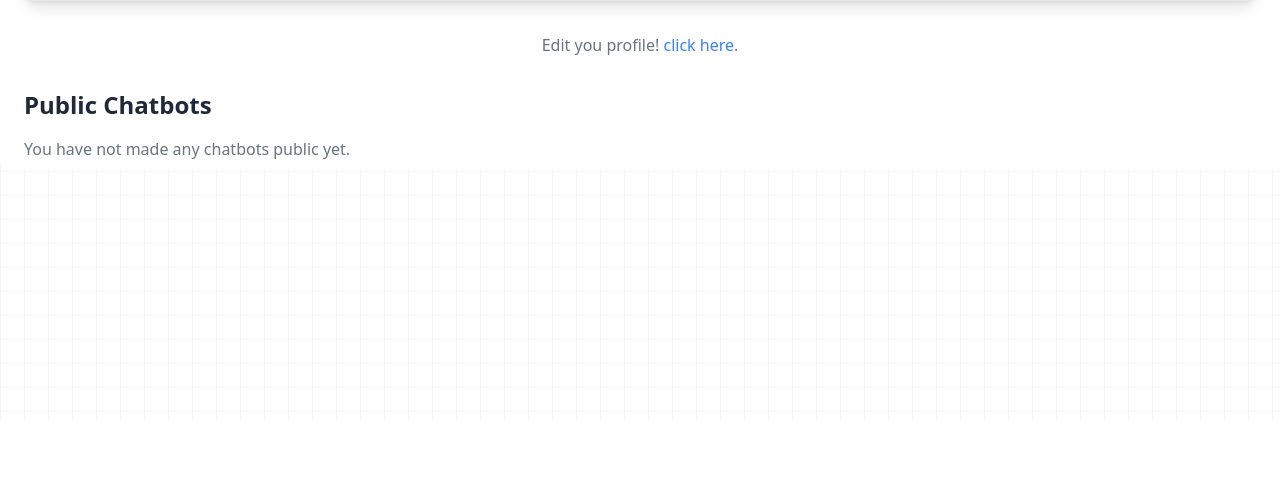
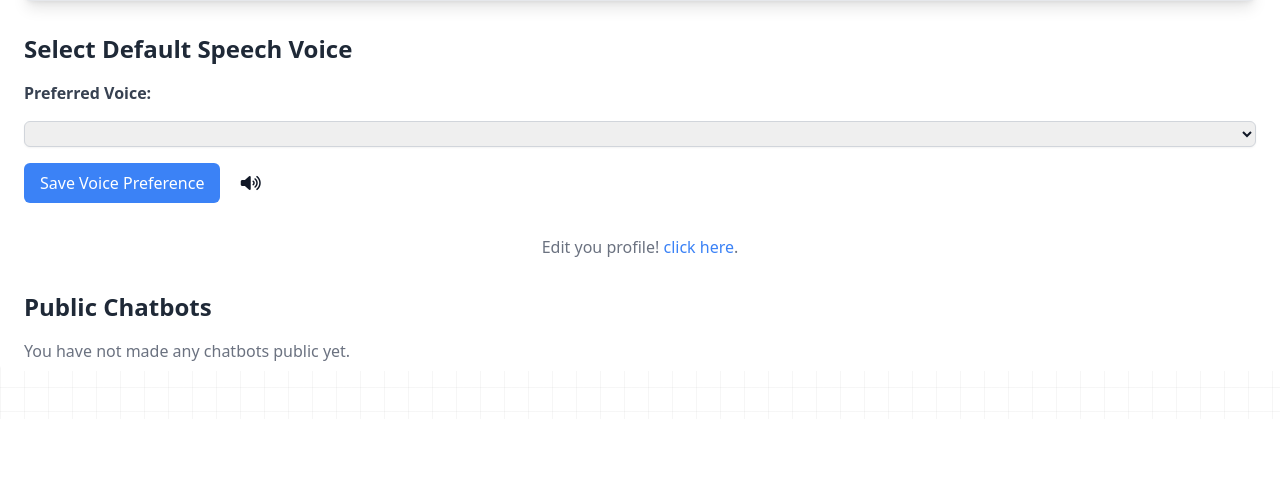
Before and after one commit to kom-senapati/bot-verse, a Python web app: template templates/profile.html in a window 1280 px wide. Shown: the part 381-868 px from the top of the page. Run offline with Jinja, Linux system fonts and the light colour scheme; the template is opened without the code that fills it, so the values that code supplies are empty; some libraries are stand-ins or nearby versions.

Commit message:
feat: Speech voice change settings

```diff
--- a/templates/profile.html
+++ b/templates/profile.html
@@ -19,6 +19,23 @@
             <p class="text-lg text-gray-600 mt-2">Username: {{ user.username }}</p>
             <p class="text-lg text-gray-600 mt-2">Email: {{ user.email }}</p>
         </div>
+
+        <div class="mt-8">
+            <h3 class="text-2xl font-semibold text-gray-800 mb-4">Select Default Speech Voice</h3>
+            <form id="voice-form" class="space-y-4">
+                <label for="voice-selection" class="block text-gray-700 font-bold">Preferred Voice:</label>
+                <select id="voice-selection" class="block w-full mt-1 border border-gray-300 rounded-md shadow-sm">
+                    <!-- Dynamic list of voices will be inserted here -->
+                </select>
+                <button type="submit" class="bg-blue-500 text-white px-4 py-2 rounded-md hover:bg-blue-600">
+                    Save Voice Preference
+                </button>
+                <button type="button" id="preview-button" class="px-4"><i class="fa-solid fa-volume-up"></i></button>
+            </form>
+            <p id="success-message" class="mt-4 text-green-500 hidden">Voice preference saved successfully!</p>
+
+        </div>
+
 
         <div class="max-w-4xl mx-auto mt-8">
             <p class="text-center text-gray-500">Edit you profile! <a href="{{ url_for('profile_edit') }}" class="text-blue-500">click here</a>.</p>
@@ -55,4 +72,77 @@
             {% endif %}
         </div>
     </div>
+
+    <script>
+        document.addEventListener('DOMContentLoaded', function() {
+            const synth = window.speechSynthesis;
+            const voiceSelect = document.getElementById('voice-selection');
+            const form = document.getElementById('voice-form');
+            const successMessage = document.getElementById('success-message');
+            const previewButton = document.getElementById('preview-button');
+
+            let voices = [];
+            let savedVoice = localStorage.getItem('preferredVoice');
+
+            // Populate voice options
+            function populateVoiceList() {
+                voices = synth.getVoices();
+
+                voiceSelect.innerHTML = ''; // Clear current options
+
+                voices.forEach(voice => {
+                    const option = document.createElement('option');
+                    option.textContent = `${voice.name} (${voice.lang})`;
+                    option.value = voice.name;
+
+                    if (savedVoice && voice.name === savedVoice) {
+                        option.selected = true;  // Preselect the saved voice
+                    }
+
+                    voiceSelect.appendChild(option);
+                });
+            }
+
+            // Populate voices when they are loaded (may not be available immediately)
+            if (synth.onvoiceschanged !== undefined) {
+                synth.onvoiceschanged = populateVoiceList;
+            }
+
+            // Save the selected voice to localStorage when the form is submitted
+            form.addEventListener('submit', function(event) {
+                event.preventDefault();
+                const selectedVoice = voiceSelect.value;
+
+                // Save the selected voice to localStorage
+                localStorage.setItem('preferredVoice', selectedVoice);
+
+                // Display success message
+                successMessage.textContent = `Voice preference saved successfully!`;
+                successMessage.classList.remove('hidden');
+
+                // Hide success message after a few seconds
+                setTimeout(() => {
+                    successMessage.classList.add('hidden');
+                }, 3000); // Adjust duration as needed
+            });
+
+            // Function to preview speech
+            previewButton.addEventListener('click', function() {
+                const utterance = new SpeechSynthesisUtterance('Hello World');
+                const selectedVoiceName = voiceSelect.value;
+                const selectedVoice = voices.find(voice => voice.name === selectedVoiceName);
+
+                if (selectedVoice) {
+                    utterance.voice = selectedVoice;
+                }
+
+                synth.speak(utterance);
+            });
+
+            // Call the function to populate the voice list on page load
+            populateVoiceList();
+        });
+    </script>
+
+
 {% endblock %}
```
Also changed, not shown: templates/chatbot.html (+25 -1 lines).
